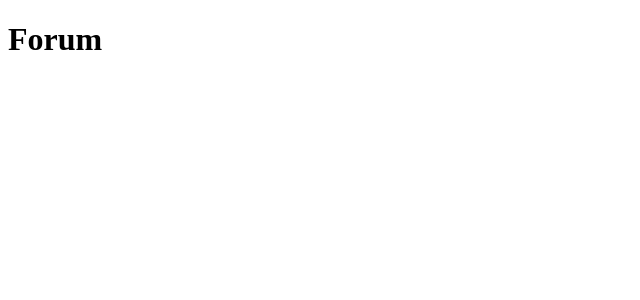
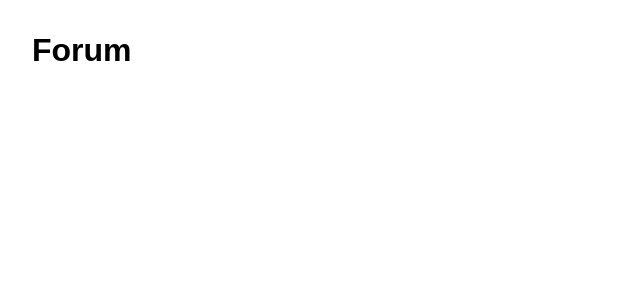
Before and after one commit to messa/aiohttp-nextjs-graphql-demo-forum, a Next.js app in the folder frontend/: page / in a window 1280 px wide. Shown: the top 300 px of the page, without its empty margins (0-640 px from the left). Built offline with nearby package versions, Linux system fonts and the light colour scheme.

Commit message:
add PageLayout

```diff
--- /dev/null
+++ b/frontend/components/PageLayout.js
@@ -0,0 +1,12 @@
+import React from 'react'
+import Head from 'next/head'
+
+export default ({ children }) => (
+  <div className='PageLayout pa4 avenir'>
+    <Head>
+      <title>Forum</title>
+      <link rel="stylesheet" href="https://unpkg.com/tachyons@4/css/tachyons.min.css" />
+    </Head>
+    {children}
+  </div>
+)
--- a/frontend/pages/index.js
+++ b/frontend/pages/index.js
@@ -1,12 +1,13 @@
 import React from 'react'
+import PageLayout from '../components/PageLayout'
 
 class IndexPage extends React.Component {
 
   render() {
     return (
-      <div>
-        <h1>Forum</h1>
-      </div>
+      <PageLayout>
+        <h1 className='mt0'>Forum</h1>
+      </PageLayout>
     )
   }
 
```
